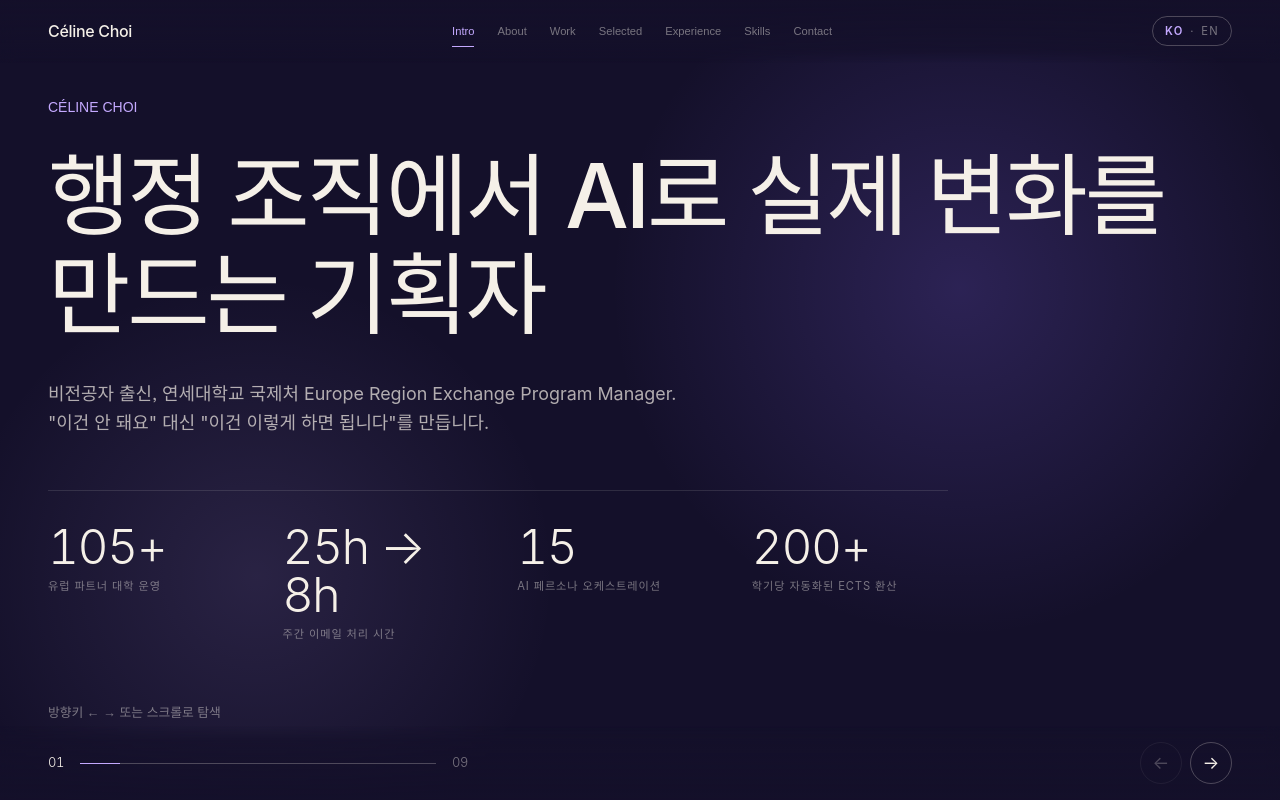
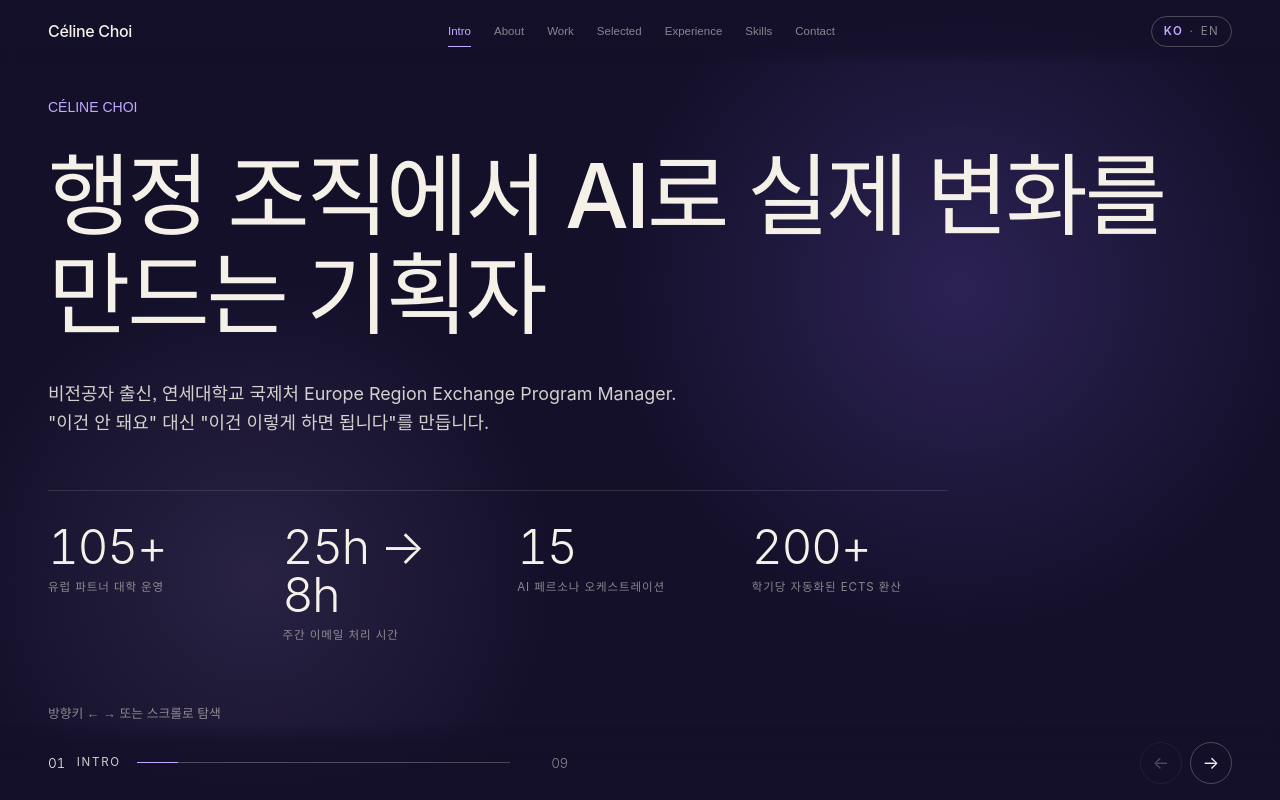
Before and after one commit to lovelyhp/celine-portfolio, a React (Vite) app: page / in a window 1280 px wide. Built offline with nearby package versions, Linux system fonts and the light colour scheme; a web font is replaced by a local one.

Commit message:
UX enhanced

```diff
--- a/src/App.tsx
+++ b/src/App.tsx
@@ -13,6 +13,7 @@ import './components/Deck.css';
 function Shell() {
   const { t, toggle, lang } = useLang();
   const [active, setActive] = useState(0);
+  const [innerSlide, setInnerSlide] = useState<{ current: number; total: number } | null>(null);
 
   // navChapters = user-facing nav (compact)
   // target points into the full chapter list (which has 3 sub-chapters inside "Work")
@@ -26,6 +27,24 @@ function Shell() {
     { label: t.nav.contact, target: 8 },
   ];
 
+  // chapterLabels = one label per deck index (chapters.length)
+  const chapterLabels = [
+    t.nav.hero,
+    t.nav.about,
+    t.nav.work,
+    t.nav.work,
+    t.nav.work,
+    'Selected',
+    t.nav.experience,
+    t.nav.skills,
+    t.nav.contact,
+  ];
+
+  const handleSlideProgress = useCallback(
+    (current: number, total: number) => setInnerSlide({ current, total }),
+    []
+  );
+
   const chapters: ReactNode[] = [
     <HeroChapter />,
     <AboutChapter />,
@@ -38,6 +57,7 @@ function Shell() {
       stack={t.oiaBuilding.stack}
       slides={t.oiaBuilding.slides as any}
       isActive={active === 3}
+      onSlideProgress={handleSlideProgress}
     />,
     <ProjectDeck
       index={t.univFinder.index}
@@ -47,6 +67,7 @@ function Shell() {
       stack={t.univFinder.stack}
       slides={t.univFinder.slides as any}
       isActive={active === 4}
+      onSlideProgress={handleSlideProgress}
     />,
     <SelectedChapter />,
     <ExperienceChapter />,
@@ -70,6 +91,11 @@ function Shell() {
 
   const next = useCallback(() => goto(Math.min(active + 1, total - 1)), [active, total, goto]);
   const prev = useCallback(() => goto(Math.max(active - 1, 0)), [active, goto]);
+
+  // Reset inner slide tracking when leaving a ProjectDeck chapter
+  useEffect(() => {
+    if (active !== 3 && active !== 4) setInnerSlide(null);
+  }, [active]);
 
   // Keyboard
   useEffect(() => {
@@ -177,6 +203,7 @@ function Shell() {
           <span className="deck-progress-now font-mono-num">
             {String(active + 1).padStart(2, '0')}
           </span>
+          <span className="deck-progress-label">{chapterLabels[active]}</span>
           <span className="deck-progress-bar-track">
             <span
               className="deck-progress-bar-fill"
@@ -184,7 +211,9 @@ function Shell() {
             />
           </span>
           <span className="deck-progress-total font-mono-num">
-            {String(total).padStart(2, '0')}
+            {innerSlide
+              ? `${String(innerSlide.current).padStart(2, '0')} / ${String(innerSlide.total).padStart(2, '0')}`
+              : String(total).padStart(2, '0')}
           </span>
         </div>
         <div className="deck-controls">
--- a/src/components/Deck.css
+++ b/src/components/Deck.css
@@ -80,14 +80,28 @@
 .deck-progress {
   display: flex;
   align-items: center;
-  gap: 1rem;
+  gap: 0.75rem;
   font-size: var(--fs-small);
   color: var(--cream-faint);
   flex: 1;
-  max-width: 420px;
+  max-width: 520px;
 }
 .deck-progress-now { color: var(--cream); }
-.deck-progress-total { color: var(--cream-faint); }
+.deck-progress-label {
+  color: var(--cream-muted);
+  font-size: var(--fs-xs);
+  letter-spacing: 0.15em;
+  text-transform: uppercase;
+  white-space: nowrap;
+  flex-shrink: 0;
+  padding-right: 0.25rem;
+}
+.deck-progress-total {
+  color: var(--cream-faint);
+  white-space: nowrap;
+  min-width: 5.5ch;
+  text-align: right;
+}
 .deck-progress-bar-track {
   flex: 1;
   height: 1px;
@@ -130,4 +144,5 @@
 @media (max-width: 720px) {
   .deck-nav { display: none; }
   .deck-progress-now, .deck-progress-total { font-size: 0.8rem; }
+  .deck-progress-label { display: none; }
 }
--- a/src/sections/ProjectDeck.css
+++ b/src/sections/ProjectDeck.css
@@ -61,6 +61,10 @@
   gap: clamp(2rem, 4vw, 4rem);
   width: 100%;
   align-items: start;
+}
+.project-slide--textonly {
+  grid-template-columns: minmax(0, 720px);
+  justify-content: start;
 }
 .project-slide-text { min-width: 0; }
 .project-slide-image {
--- a/src/sections/ProjectDeck.tsx
+++ b/src/sections/ProjectDeck.tsx
@@ -50,15 +50,20 @@ interface ProjectDeckProps {
   stack: string[];
   slides: Slide[];
   isActive: boolean; // reset inner index when chapter becomes active
+  onSlideProgress?: (current: number, total: number) => void;
 }
 
-export function ProjectDeck({ index, year, title, stack, slides, isActive }: ProjectDeckProps) {
+export function ProjectDeck({ index, year, title, stack, slides, isActive, onSlideProgress }: ProjectDeckProps) {
   const [slideIndex, setSlideIndex] = useState(0);
   const total = slides.length;
 
   useEffect(() => {
     if (isActive) setSlideIndex(0);
   }, [isActive]);
+
+  useEffect(() => {
+    if (isActive && onSlideProgress) onSlideProgress(slideIndex + 1, total);
+  }, [isActive, slideIndex, total, onSlideProgress]);
 
   const next = useCallback(() => setSlideIndex((i) => Math.min(i + 1, total - 1)), [total]);
   const prev = useCallback(() => setSlideIndex((i) => Math.max(i - 1, 0)), []);
@@ -80,6 +85,7 @@ export function ProjectDeck({ index, year, title, stack, slides, isActive }: Pro
   }, [isActive]);
 
   const slide = slides[slideIndex];
+  const hasImage = slide.imageSrc !== null;
 
   return (
     <div className="chapter-inner project-inner">
@@ -101,7 +107,10 @@ export function ProjectDeck({ index, year, title, stack, slides, isActive }: Pro
 
       {/* Slide body */}
       <div className="project-slide-wrap">
-        <article key={slideIndex} className="project-slide">
+        <article
+          key={slideIndex}
+          className={`project-slide ${hasImage ? '' : 'project-slide--textonly'}`}
+        >
           <div className="project-slide-text">
             {'tag' in slide && slide.tag && (
               <div className="slide-tag font-mono-num">{slide.tag}</div>
@@ -180,6 +189,7 @@ export function ProjectDeck({ index, year, title, stack, slides, isActive }: Pro
             )}
           </div>
 
+          {hasImage && (
             <div className="project-slide-image">
               <ImageSlot
                 src={slide.imageSrc}
@@ -188,6 +198,7 @@ export function ProjectDeck({ index, year, title, stack, slides, isActive }: Pro
                 variant="portrait"
               />
             </div>
+          )}
         </article>
       </div>
 
--- a/src/sections/Selected.tsx
+++ b/src/sections/Selected.tsx
@@ -1,6 +1,5 @@
 import { useState } from 'react';
 import { useLang } from '../context/LangContext';
-import { ImageSlot } from '../components/ImageSlot';
 import './Selected.css';
 
 export function SelectedChapter() {
@@ -40,14 +39,6 @@ export function SelectedChapter() {
             {open === i && (
               <div className="selected-card-expand">
                 <p className="selected-card-body">{p.body}</p>
-                <div className="selected-card-image">
-                  <ImageSlot
-                    src={null}
-                    caption={p.imageCaption}
-                    hint={p.imageHint}
-                    variant="landscape"
-                  />
-                </div>
               </div>
             )}
             <div className="selected-card-hint font-italic-serif">
--- a/src/styles/global.css
+++ b/src/styles/global.css
@@ -9,8 +9,8 @@
   --lilac: #E9D8FF;
   --aurora: #8C6CFF;
   --cream: #F5F0E8;
-  --cream-muted: rgba(245, 240, 232, 0.7);
-  --cream-faint: rgba(245, 240, 232, 0.45);
+  --cream-muted: rgba(245, 240, 232, 0.86);
+  --cream-faint: rgba(245, 240, 232, 0.52);
   --cream-whisper: rgba(245, 240, 232, 0.15);
   --line: rgba(245, 240, 232, 0.12);
   --line-strong: rgba(245, 240, 232, 0.25);
@@ -20,10 +20,10 @@
   --fs-h1: clamp(1.5rem, 3vw, 2.375rem);
   --fs-h2: clamp(1.25rem, 2.25vw, 1.75rem);
   --fs-h3: clamp(1rem, 1.6vw, 1.3rem);
-  --fs-body: 0.9375rem;
-  --fs-body-lg: 1rem;
-  --fs-small: 0.8125rem;
-  --fs-xs: 0.7rem;
+  --fs-body: 1rem;
+  --fs-body-lg: 1.0625rem;
+  --fs-small: 0.85rem;
+  --fs-xs: 0.72rem;
 
   --max-w: 1280px;
   --pad-x: clamp(1.25rem, 4vw, 3rem);
```
Also changed, not shown: 1 other file (tests, documents, lock files or other folders). Lines whose indentation alone changed are shown as unchanged.
